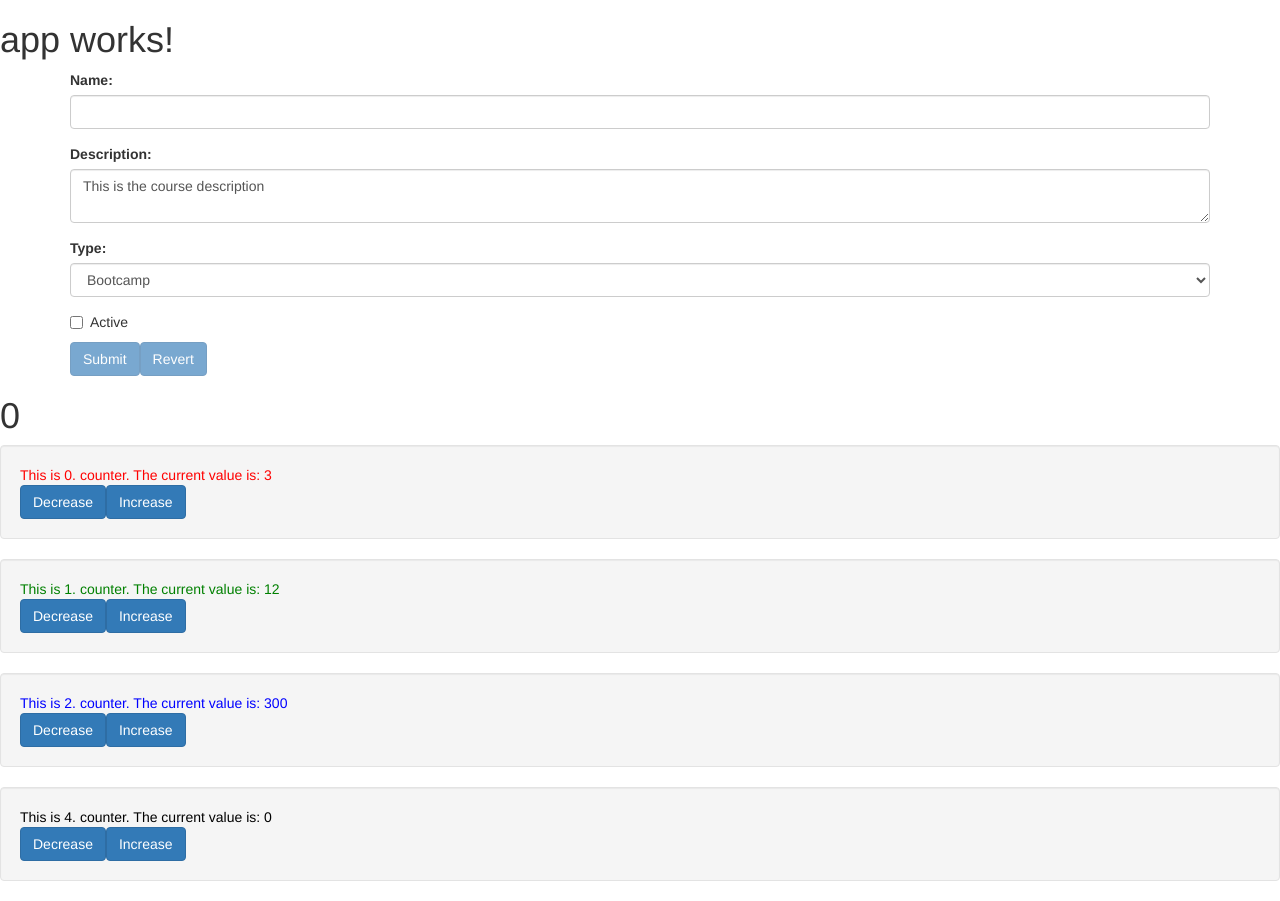
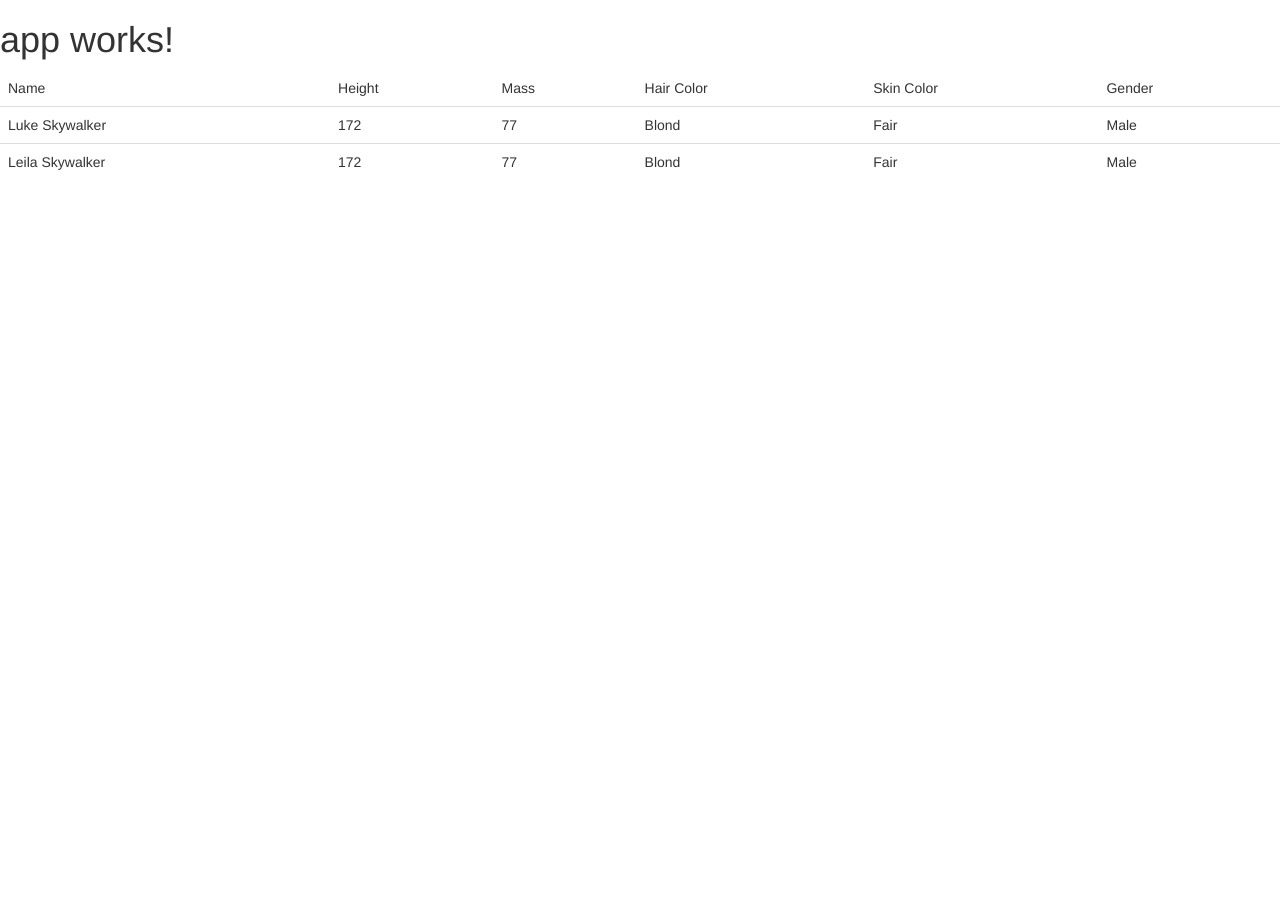
Before and after one commit to NAdamo/ge-angular-beginer, an Angular app: page / in a window 1280 px wide. After the commit the page ends 800 px from the top, so only its background shows below. Built offline with nearby package versions, Linux system fonts and the light colour scheme.

Commit message:
Star Wars module added

```diff
--- a/src/app/app.component.html
+++ b/src/app/app.component.html
@@ -1,5 +1,9 @@
 <h1>
   {{title}}
 </h1>
+<!--
 <app-course-form></app-course-form>
 <app-counter-list></app-counter-list>
+-->
+
+<app-star-wars-people></app-star-wars-people>
--- a/src/app/app.module.ts
+++ b/src/app/app.module.ts
@@ -11,6 +11,7 @@ import { CounterListComponent } from './counter-list/counter-list.component';
 import { CourseFormComponent } from './course-form/course-form.component';
 import {CourseInitiatorService} from './course-initiator.service';
 import {CourseService} from './course.service';
+import { StarWarsPeopleComponent } from './starwars/star-wars-people/star-wars-people.component';
 
 @NgModule({
   declarations: [
@@ -19,7 +20,8 @@ import {CourseService} from './course.service';
     TestCliComponent,
     CounterComponent,
     CounterListComponent,
-    CourseFormComponent
+    CourseFormComponent,
+    StarWarsPeopleComponent
   ],
   imports: [
     BrowserModule,
--- /dev/null
+++ b/src/app/starwars/star-wars-people.service.ts
@@ -0,0 +1,32 @@
+import {Injectable} from '@angular/core';
+import {StarWarsPeople} from './star-wars-people';
+
+@Injectable()
+export class StarWarsPeopleService {
+  private starWarsPeople: StarWarsPeople[] = [
+    {
+      name: 'Luke Skywalker',
+      height: 172,
+      mass: 77,
+      hair_color: 'blond',
+      skin_color: 'fair',
+      gender: 'male'
+    },
+    {
+      name: 'Leila Skywalker',
+      height: 172,
+      mass: 77,
+      hair_color: 'blond',
+      skin_color: 'fair',
+      gender: 'male'
+    }
+  ];
+
+  constructor() {
+  }
+
+  getPeoples() {
+    return this.starWarsPeople;
+  }
+
+}
--- /dev/null
+++ b/src/app/starwars/star-wars-people.ts
@@ -0,0 +1,8 @@
+export class StarWarsPeople {
+  name: string;
+  height: number;
+  mass: number;
+  hair_color: string;
+  skin_color: string;
+  gender: string;
+}
--- /dev/null
+++ b/src/app/starwars/star-wars-people/star-wars-people.component.html
@@ -0,0 +1,22 @@
+<table class="table">
+  <thead>
+  <tr>
+    <td>{{'name' | titlecase}}</td>
+    <td>{{'height' | titlecase}}</td>
+    <td>{{'mass' | titlecase}}</td>
+    <td>{{'hair color' | titlecase}}</td>
+    <td>{{'skin color' | titlecase}}</td>
+    <td>{{'gender' | titlecase}}</td>
+  </tr>
+  </thead>
+  <tbody>
+  <tr *ngFor="let people of peoples">
+    <td>{{people.name | titlecase}}</td>
+    <td>{{people.height}}</td>
+    <td>{{people.mass }}</td>
+    <td>{{people.hair_color | titlecase}}</td>
+    <td>{{people.skin_color| titlecase}}</td>
+    <td>{{people.gender | titlecase}}</td>
+  </tr>
+  </tbody>
+</table>
--- /dev/null
+++ b/src/app/starwars/star-wars-people/star-wars-people.component.ts
@@ -0,0 +1,21 @@
+import {Component, OnInit} from '@angular/core';
+import {StarWarsPeopleService} from '../star-wars-people.service';
+import {StarWarsPeople} from '../star-wars-people';
+
+@Component({
+  selector: 'app-star-wars-people',
+  templateUrl: './star-wars-people.component.html',
+  styleUrls: ['./star-wars-people.component.css'],
+  providers: [StarWarsPeopleService]
+})
+export class StarWarsPeopleComponent implements OnInit {
+  peoples: StarWarsPeople[];
+
+  constructor(private service: StarWarsPeopleService) {
+    this.peoples = service.getPeoples();
+  }
+
+  ngOnInit() {
+  }
+
+}
```
Also changed, not shown: src/app/starwars/star-wars-people/star-wars-people.component.css (added), 2 other files (tests, documents, lock files or other folders).
